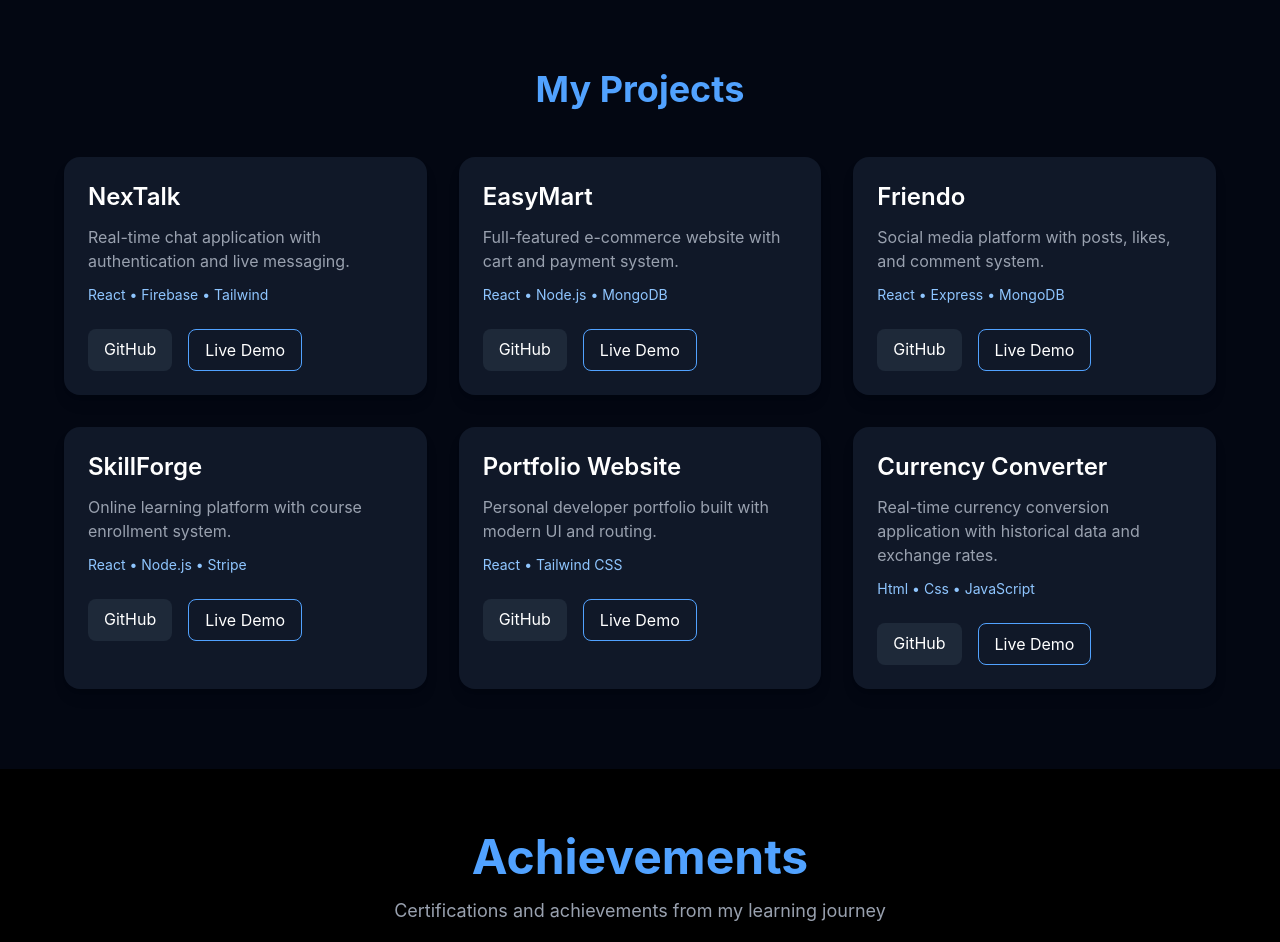
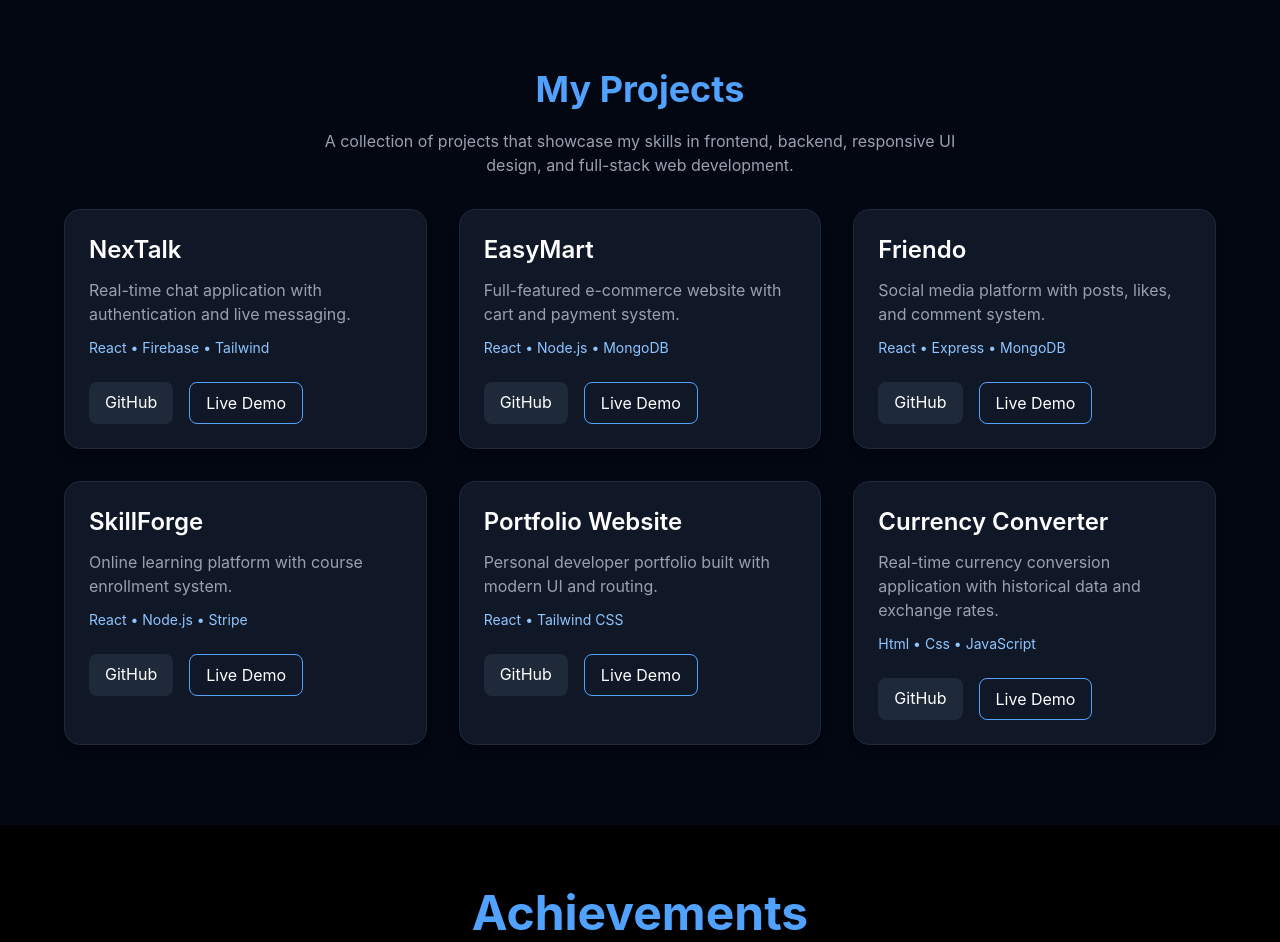
Before and after one commit to gauravkumar2005/My-Portfolio, a React (Vite) app: page / in a window 1280 px wide. Shown: the part 2300-3242 px from the top of the page. Built offline with nearby package versions, Linux system fonts and the light colour scheme.

Commit message:
add card border in project section

```diff
--- a/src/pages/Project.jsx
+++ b/src/pages/Project.jsx
@@ -3,13 +3,17 @@ function Project() {
     <section id="projects" className="py-20 px-6 bg-gray-950 text-white">
       <div className="max-w-6xl mx-auto">
 
-        <h2 className="text-4xl font-bold text-center text-blue-400 mb-12">
+        <h2 className="text-4xl font-bold text-center text-blue-400 mb-5">
           My Projects
         </h2>
+        <p className="text-center text-gray-400 max-w-2xl mx-auto mb-8">
+          A collection of projects that showcase my skills in frontend, backend,
+          responsive UI design, and full-stack web development.
+        </p>
 
         <div className="grid md:grid-cols-3 gap-8">
 
-          <div className="bg-gray-900 p-6 rounded-2xl shadow-lg hover:scale-105 hover:shadow-blue-500/20 transition duration-300">
+          <div className="bg-gray-900 p-6 rounded-2xl border border-gray-800 shadow-lg hover:scale-105 hover:border-blue-500 hover:shadow-blue-500/20 hover:shadow-xl transition-all duration-300">
             <h3 className="text-2xl font-semibold mb-3">NexTalk</h3>
             <p className="text-gray-400 mb-3">
               Real-time chat application with authentication and live messaging.
@@ -27,7 +31,7 @@ function Project() {
             </div>
           </div>
 
-          <div className="bg-gray-900 p-6 rounded-2xl shadow-lg hover:scale-105 hover:shadow-blue-500/20 transition duration-300">
+          <div className="bg-gray-900 p-6 rounded-2xl border border-gray-800 shadow-lg hover:scale-105 hover:border-blue-500 hover:shadow-blue-500/20 hover:shadow-xl transition-all duration-300">
             <h3 className="text-2xl font-semibold mb-3">EasyMart</h3>
             <p className="text-gray-400 mb-3">
               Full-featured e-commerce website with cart and payment system.
@@ -45,7 +49,7 @@ function Project() {
             </div>
           </div>
 
-          <div className="bg-gray-900 p-6 rounded-2xl shadow-lg hover:scale-105 hover:shadow-blue-500/20 transition duration-300">
+          <div className="bg-gray-900 p-6 rounded-2xl border border-gray-800 shadow-lg hover:scale-105 hover:border-blue-500 hover:shadow-blue-500/20 hover:shadow-xl transition-all duration-300">
             <h3 className="text-2xl font-semibold mb-3">Friendo</h3>
             <p className="text-gray-400 mb-3">
               Social media platform with posts, likes, and comment system.
@@ -63,7 +67,7 @@ function Project() {
             </div>
           </div>
 
-          <div className="bg-gray-900 p-6 rounded-2xl shadow-lg hover:scale-105 hover:shadow-blue-500/20 transition duration-300">
+          <div className="bg-gray-900 p-6 rounded-2xl border border-gray-800 shadow-lg hover:scale-105 hover:border-blue-500 hover:shadow-blue-500/20 hover:shadow-xl transition-all duration-300">
             <h3 className="text-2xl font-semibold mb-3">SkillForge</h3>
             <p className="text-gray-400 mb-3">
               Online learning platform with course enrollment system.
@@ -81,7 +85,7 @@ function Project() {
             </div>
           </div>
 
-          <div className="bg-gray-900 p-6 rounded-2xl shadow-lg hover:scale-105 hover:shadow-blue-500/20 transition duration-300">
+          <div className="bg-gray-900 p-6 rounded-2xl border border-gray-800 shadow-lg hover:scale-105 hover:border-blue-500 hover:shadow-blue-500/20 hover:shadow-xl transition-all duration-300">
             <h3 className="text-2xl font-semibold mb-3">Portfolio Website</h3>
             <p className="text-gray-400 mb-3">
               Personal developer portfolio built with modern UI and routing.
@@ -99,7 +103,7 @@ function Project() {
             </div>
           </div>
 
-           <div className="bg-gray-900 p-6 rounded-2xl shadow-lg hover:scale-105 hover:shadow-blue-500/20 transition duration-300">
+           <div className="bg-gray-900 p-6 rounded-2xl border border-gray-800 shadow-lg hover:scale-105 hover:border-blue-500 hover:shadow-blue-500/20 hover:shadow-xl transition-all duration-300">
             <h3 className="text-2xl font-semibold mb-3">Currency Converter</h3>
             <p className="text-gray-400 mb-3">
               Real-time currency conversion application with historical data and exchange rates.
```
